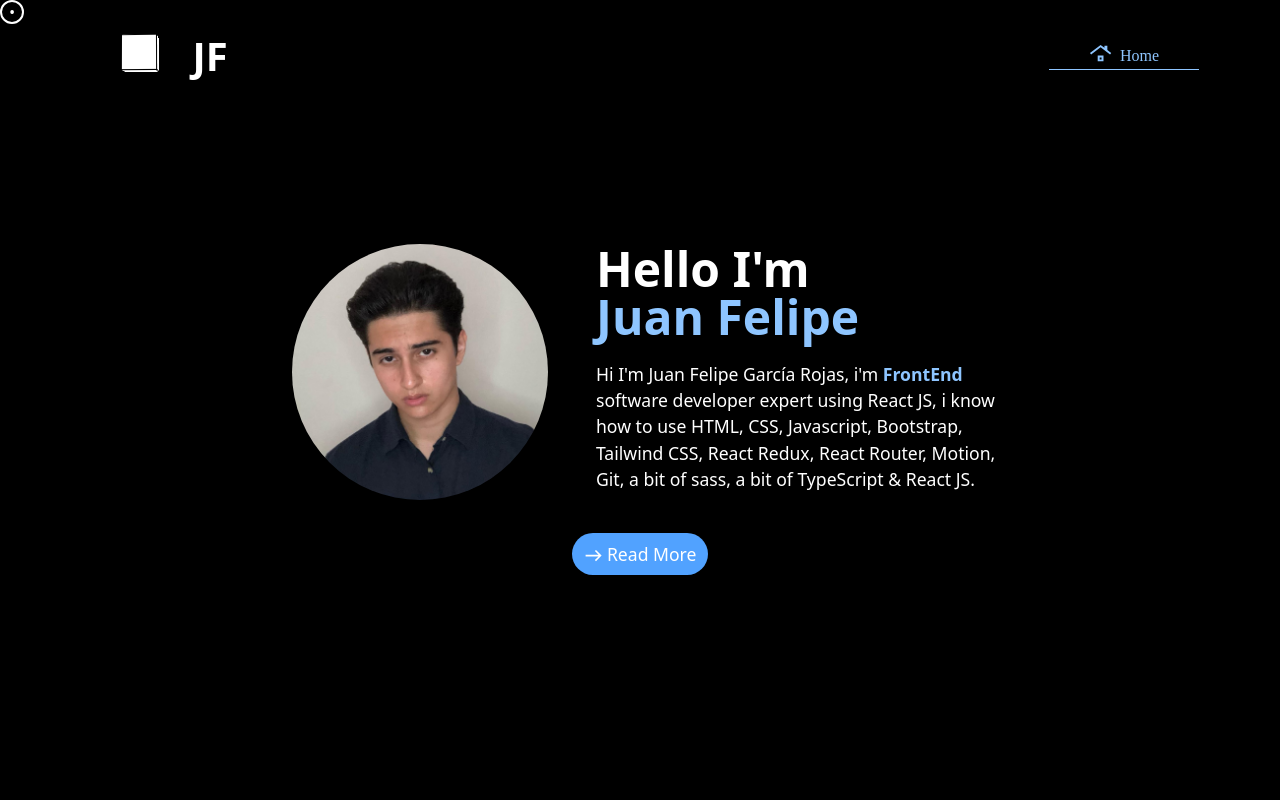
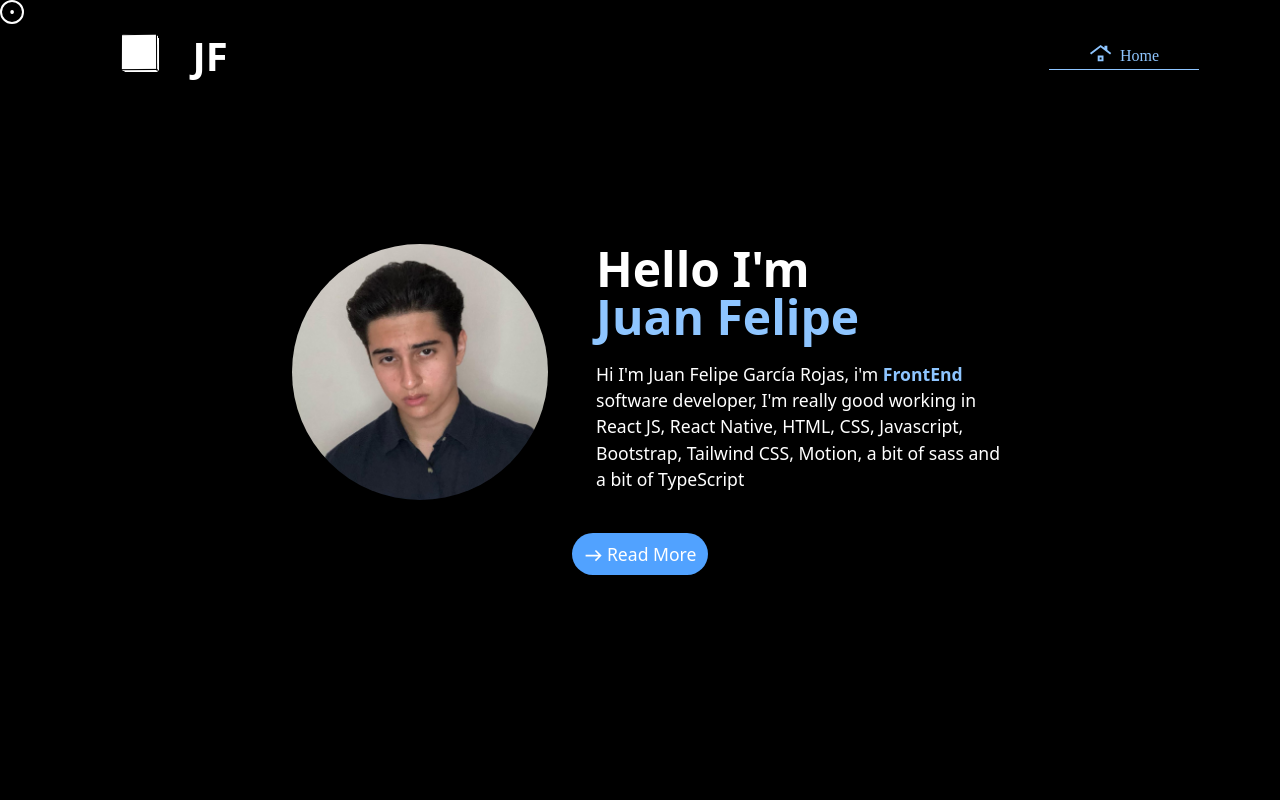
Before and after one commit to Juanfelipegrc/portafolio, a React (Vite) app: page / in a window 1280 px wide. Shown: the top 800 px of the page. Built offline with nearby package versions, Linux system fonts and the light colour scheme; a web font is replaced by a local one.

Commit message:
Experience Updated

```diff
--- a/package.json
+++ b/package.json
@@ -12,7 +12,7 @@
   "dependencies": {
     "@formspree/react": "^3.0.0",
     "@reduxjs/toolkit": "^2.6.1",
-    "@tailwindcss/vite": "^4.0.9",
+    "@tailwindcss/vite": "^4.1.3",
     "motion": "^12.4.10",
     "react": "^19.0.0",
     "react-burger-menu": "^3.1.0",
@@ -20,7 +20,7 @@
     "react-redux": "^9.2.0",
     "react-router": "^7.2.0",
     "react-type-animation": "^3.2.0",
-    "tailwindcss": "^4.0.9"
+    "tailwindcss": "^4.1.3"
   },
   "devDependencies": {
     "@eslint/js": "^9.21.0",
--- a/src/pages/HomePage.jsx
+++ b/src/pages/HomePage.jsx
@@ -108,7 +108,7 @@ export const HomePage = () => {
                             <span className='text-blue-300'>Juan Felipe</span>
                         </h1>
                         <p className='mt-5 text-[1.1rem] text-white text-center md:text-start lg:text-start'>
-                            Hi I'm Juan Felipe García Rojas, i'm <b className='text-blue-300'>FrontEnd</b> software developer expert using React JS, i know how to use HTML, CSS, Javascript, Bootstrap, Tailwind CSS, React Redux, React Router, Motion, Git, a bit of sass, a bit of TypeScript & React JS. <br /> <br />
+                            Hi I'm Juan Felipe García Rojas, i'm <b className='text-blue-300'>FrontEnd</b> software developer, I'm really good working in React JS, React Native, HTML, CSS, Javascript, Bootstrap, Tailwind CSS, Motion, a bit of sass and a bit of TypeScript <br /> <br />
 
 
                         </p>
```
Also changed, not shown: 1 other file (tests, documents, lock files or other folders).
